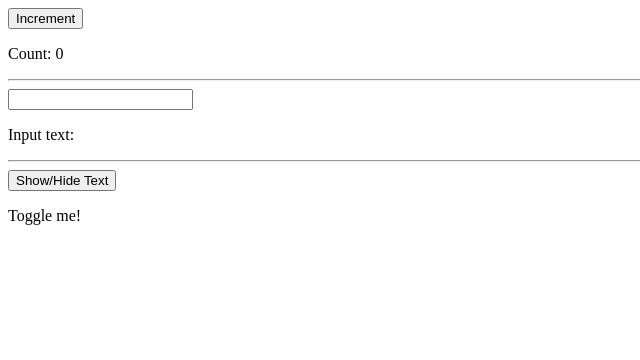
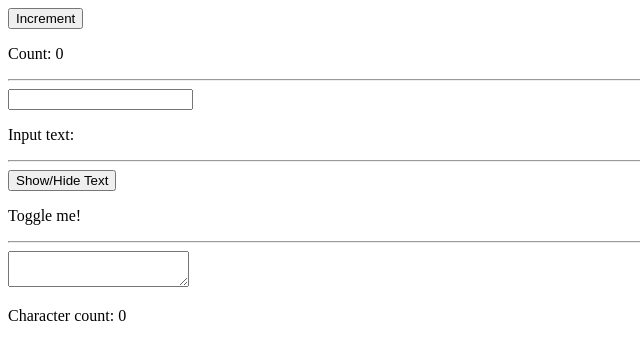
Before and after one commit to andyforrest/usestate-challenges, a React (Vite) app: page / in a window 1280 px wide. Shown: the top 360 px of the page, without its empty margins (0-640 px from the left). Built offline with nearby package versions, Linux system fonts and the light colour scheme.

Commit message:
Added CharacterCounter component

```diff
--- a/src/App.tsx
+++ b/src/App.tsx
@@ -2,6 +2,7 @@ import "./App.css";
 import Counter from "./components/Counter";
 import ControlledInputField from "./components/ControlledInputField";
 import ToggleVisibility from "./components/ToggleVisibility";
+import CharacterCounter from "./components/CharacterCounter";
 
 function App() {
   return (
@@ -11,6 +12,8 @@ function App() {
       <ControlledInputField />
       <hr />
       <ToggleVisibility />
+      <hr />
+      <CharacterCounter />
     </>
   );
 }
--- /dev/null
+++ b/src/components/CharacterCounter.tsx
@@ -0,0 +1,17 @@
+import {useState} from 'react';
+
+function CharacterCounter() {
+    const [count, setCount] = useState(0)
+
+    function handleInput(e:React.ChangeEvent<HTMLTextAreaElement>){
+        setCount(e.target.value.length)
+    }
+  return (
+    <div>
+      <textarea onInput={handleInput}/>
+      <p>Character count: {count}</p>
+    </div>
+  );
+}
+
+export default CharacterCounter;
```
